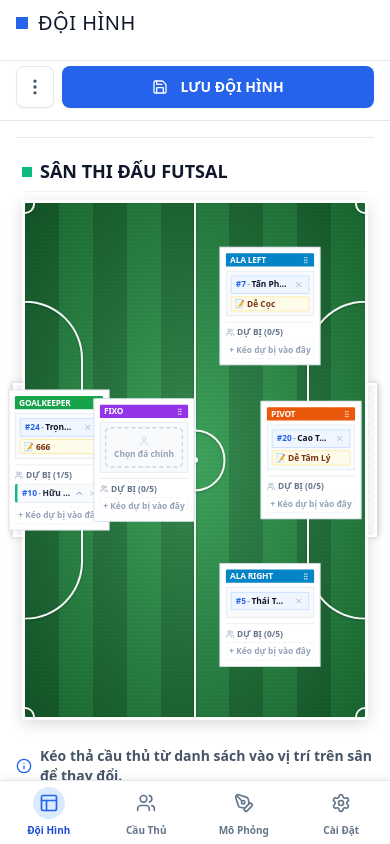
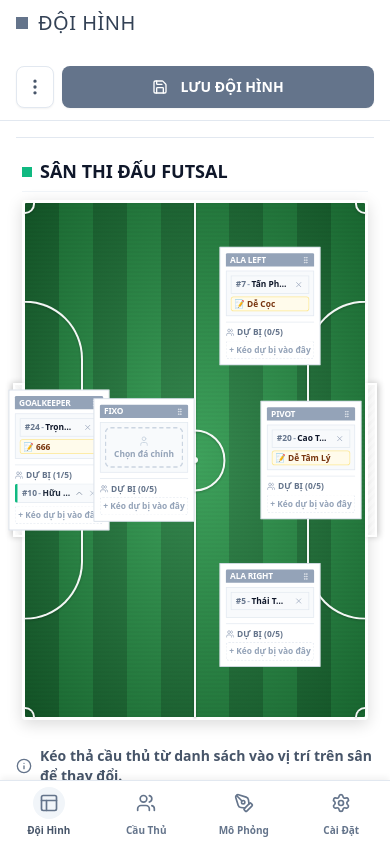
Before and after one commit to haidinhtran/futsal-planner, a React (Vite) app: page / in a window 390 px wide. Built offline with nearby package versions, Linux system fonts and the light colour scheme.

Commit message:
fix: improve UI/UX on tablet/laptop/desktop

```diff
--- a/src/components/PlayerManagement.tsx
+++ b/src/components/PlayerManagement.tsx
@@ -399,18 +399,18 @@ export const PlayerManagement: React.FC<PlayerManagementProps> = ({
       {/* Sticky Compact Actions Portal (Mobile) & Desktop Always-Visible Portal */}
       {document.getElementById('topbar-actions-portal') && createPortal(
         <div className={`items-center justify-end gap-1.5 sm:gap-2 w-full ${isSticky ? 'flex' : 'hidden md:flex'}`}>
-          <button onClick={() => setIsFilterModalOpen(true)} className="btn-outline !px-2 md:!px-2.5" title="Lọc">
+          <button onClick={() => setIsFilterModalOpen(true)} className="p-1.5 md:p-2 text-slate-500 hover:text-slate-800 hover:bg-slate-200/50 rounded-lg transition-colors" title="Lọc">
             <Filter className="btn-icon" />
           </button>
 
-          <button onClick={() => setIsStickySearchOpen(!isStickySearchOpen)} className="btn-outline !px-2 md:!px-2.5" title="Tìm kiếm">
+          <button onClick={() => setIsStickySearchOpen(!isStickySearchOpen)} className="p-1.5 md:p-2 text-slate-500 hover:text-slate-800 hover:bg-slate-200/50 rounded-lg transition-colors" title="Tìm kiếm">
             <Search className="btn-icon" />
           </button>
 
           <div className="relative">
             <button
               onClick={() => setIsExportMenuOpen(!isExportMenuOpen)}
-              className="btn-outline !px-2 md:!px-2.5"
+              className="p-1.5 md:p-2 text-slate-500 hover:text-slate-800 hover:bg-slate-200/50 rounded-lg transition-colors"
               title="Xuất Dữ Liệu"
             >
               <MoreVertical className="btn-icon text-slate-500" />
--- a/src/components/Sidebar.tsx
+++ b/src/components/Sidebar.tsx
@@ -57,7 +57,7 @@ export const Sidebar: React.FC<SidebarProps> = ({
   return (
     <aside
       className={`${isExpanded ? 'w-64' : 'w-16'
-        } fixed top-0 bottom-0 left-0 bg-slate-50 border-r border-slate-200 z-40 flex flex-col justify-between py-4 select-none transition-all duration-200 overflow-y-auto overflow-x-hidden`}
+        } fixed top-0 bottom-0 left-0 bg-white border-r border-slate-200 z-40 flex flex-col justify-between py-4 select-none transition-all duration-200 overflow-y-auto overflow-x-hidden`}
     >
       {/* Floating Collapse Arrow Button - Fixed position avoids overflow clipping */}
       <button
--- a/src/components/TacticalDiagram.tsx
+++ b/src/components/TacticalDiagram.tsx
@@ -29,7 +29,7 @@ export const TacticalDiagram: React.FC<TacticalDiagramProps> = ({
   const state = useDiagramState(initialPlayers, dataRefreshToken, canvasRef);
 
   return (
-    <div className="w-full max-w-[1920px] mx-auto layout-page-container pb-6 md:pb-8">
+    <div className="w-full max-w-[1920px] mx-auto layout-page-container pt-3 pb-6 md:pt-4 md:pb-8">
       {/* Desktop Always-Visible Portal */}
       {document.getElementById('topbar-actions-portal') && !isFullscreen && createPortal(
         <div className="hidden md:flex items-center justify-end gap-1.5 sm:gap-2 w-full">
--- a/src/components/TopBar.tsx
+++ b/src/components/TopBar.tsx
@@ -33,13 +33,13 @@ export const TopBar: React.FC<TopBarProps> = ({ activeTab }) => {
   const meta = getTabMeta();
 
   return (
-    <header className="sticky top-0 z-30 bg-white border-b border-slate-200 select-none shrink-0 min-h-[61px] flex flex-col">
+    <header className="sticky top-0 z-30 bg-transparent select-none shrink-0 min-h-[61px] flex flex-col">
       <div className="layout-page-container py-2.5 flex items-center w-full">
         {/* Title & Subtitle */}
         <div className="flex items-center space-x-2.5">
-          <span className="w-3 h-3 bg-blue-600 rounded-xs shrink-0"></span>
+          <span className="w-3 h-3 bg-primary rounded-xs shrink-0"></span>
           <div>
-            <h2 className="text-h2 text-slate-900 leading-tight">
+            <h2 className="text-h2 text-slate-700 uppercase leading-tight">
               {meta.title}
             </h2>
             {meta.subtitle ? (
--- a/src/index.css
+++ b/src/index.css
@@ -5,10 +5,10 @@
 /* --- Base & Mobile Default (< 768px) --- */
 :root {
   /* Tactical Position Role Tokens */
-  --color-role-gk: #16a34a;    /* Green */
-  --color-role-fixo: #9333ea;  /* Purple */
-  --color-role-ala: #0284c7;   /* Blue */
-  --color-role-pivot: #ea580c; /* Orange */
+  --color-role-gk: #94a3b8;    /* slate-400 */
+  --color-role-fixo: #94a3b8;
+  --color-role-ala: #94a3b8;
+  --color-role-pivot: #94a3b8;
 
   /* Spacing Tokens */
   --spacing-page-x: 1rem;       /* 16px */
@@ -31,6 +31,7 @@
   --color-pt: #2563eb;
 
   /* Layout & Surface Tokens */
+  --bg-page: #f1f5f9; /* slate-100 */
   --bg-app: #ffffff;
   --border-card: #e2e8f0;
   --radius-ui: 0.5rem;
@@ -72,7 +73,7 @@
 }
 
 body {
-  background-color: #ffffff;
+  background-color: var(--bg-page);
   color: #0f172a;
   min-height: 100vh;
   overflow-x: clip;
--- a/tailwind.config.js
+++ b/tailwind.config.js
@@ -17,9 +17,21 @@ export default {
       },
       colors: {
         primary: {
-          DEFAULT: '#2563EB',
-          hover: '#1D4ED8',
-          subtle: '#EFF6FF',
+          DEFAULT: '#64748B',
+          hover: '#475569',
+          subtle: '#F1F5F9',
+        },
+        blue: {
+          50: '#F8FAFC',
+          100: '#F1F5F9',
+          200: '#E2E8F0',
+          300: '#CBD5E1',
+          400: '#94A3B8',
+          500: '#64748B',
+          600: '#64748B', // This maps bg-blue-600 to our new primary
+          700: '#475569', // This maps bg-blue-700 to primary hover
+          800: '#334155',
+          900: '#0F172A',
         },
         surface: {
           DEFAULT: '#FFFFFF',
```
Also changed, not shown: src/components/PlayerCard.tsx (+31 -27 lines).
